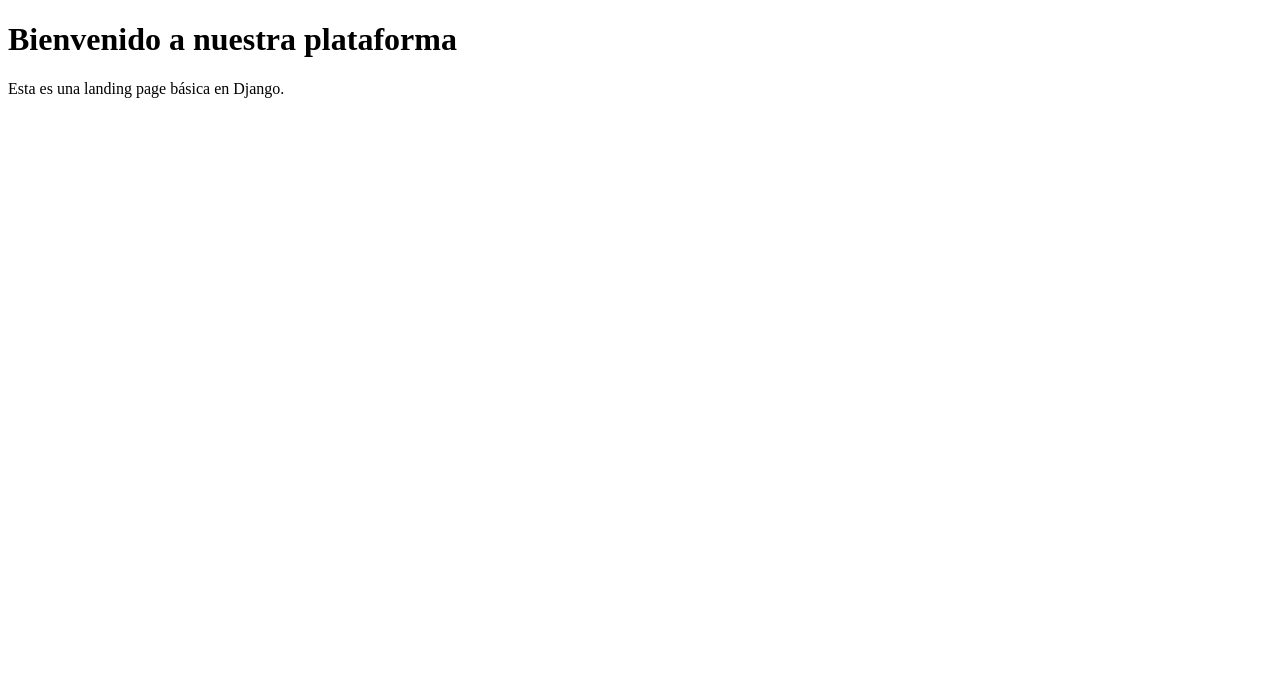
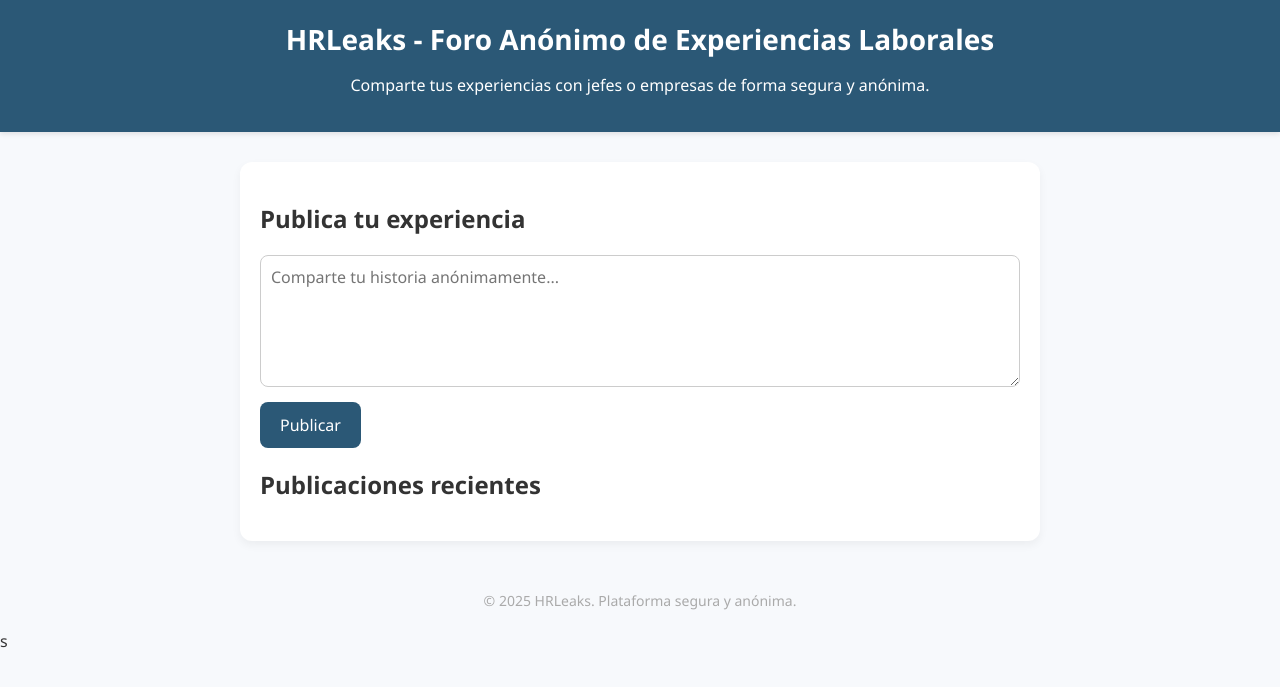
Before and after one commit to skkwiw72/HRleaks, a Django app: page / in a window 1280 px wide. Shown: the top 687 px of the page. Run offline with Django 5.2, Linux system fonts and the light colour scheme.

Commit message:
Proyecto iniciado landing

```diff
--- a/core/templates/landing.html
+++ b/core/templates/landing.html
@@ -1,12 +1,150 @@
-<!-- core/templates/core/landing.html -->
 <!DOCTYPE html>
 <html lang="es">
 <head>
-    <meta charset="UTF-8">
-    <title>Bienvenido</title>
+  <meta charset="UTF-8">
+  <title>HRLeaks - Foro Anónimo Laboral</title>
+  <meta name="viewport" content="width=device-width, initial-scale=1.0">
+  <style>
+    * {
+      box-sizing: border-box;
+      font-family: 'Segoe UI', Tahoma, Geneva, Verdana, sans-serif;
+    }
+
+    body {
+      margin: 0;
+      padding: 0;
+      background-color: #f7f9fc;
+      color: #333;
+    }
+
+    header {
+      background-color: #2b5876;
+      color: white;
+      padding: 20px;
+      text-align: center;
+      box-shadow: 0 2px 5px rgba(0,0,0,0.1);
+    }
+
+    h1 {
+      margin: 0;
+      font-size: 28px;
+    }
+
+    .container {
+      max-width: 800px;
+      margin: 30px auto;
+      padding: 20px;
+      background-color: white;
+      border-radius: 12px;
+      box-shadow: 0 4px 10px rgba(0,0,0,0.05);
+    }
+
+    .form-section textarea {
+      width: 100%;
+      padding: 10px;
+      font-size: 16px;
+      resize: vertical;
+      border-radius: 8px;
+      border: 1px solid #ccc;
+      margin-bottom: 10px;
+    }
+
+    .form-section button {
+      background-color: #2b5876;
+      color: white;
+      border: none;
+      padding: 12px 20px;
+      border-radius: 8px;
+      cursor: pointer;
+      font-size: 16px;
+      transition: background 0.3s ease;
+    }
+
+    .form-section button:hover {
+      background-color: #1d3f55;
+    }
+
+    .post {
+      background-color: #f0f4f8;
+      padding: 15px;
+      margin-top: 15px;
+      border-radius: 10px;
+      border-left: 4px solid #2b5876;
+      white-space: pre-wrap;
+    }
+
+    footer {
+      text-align: center;
+      padding: 20px;
+      color: #aaa;
+      font-size: 14px;
+    }
+  </style>
 </head>
 <body>
-    <h1>Bienvenido a nuestra plataforma</h1>
-    <p>Esta es una landing page básica en Django.</p>
+
+  <header>
+    <h1>HRLeaks - Foro Anónimo de Experiencias Laborales</h1>
+    <p>Comparte tus experiencias con jefes o empresas de forma segura y anónima.</p>
+  </header>
+
+  <div class="container">
+    <section class="form-section">
+      <h2>Publica tu experiencia</h2>
+      <textarea id="postContent" rows="5" placeholder="Comparte tu historia anónimamente..."></textarea>
+      <button onclick="publishPost()">Publicar</button>
+    </section>
+
+    <section class="post-list" id="postList">
+      <h2>Publicaciones recientes</h2>
+      <!-- Aquí se insertan los posts -->
+    </section>
+  </div>
+
+  <footer>
+    &copy; 2025 HRLeaks. Plataforma segura y anónima.
+  </footer>
+
+  <script>
+    function publishPost() {
+      const content = document.getElementById('postContent').value.trim();
+      if (!content) {
+        alert("Por favor, escribe algo antes de publicar.");
+        return;
+      }
+
+      const post = {
+        text: content,
+        date: new Date().toLocaleString()
+      };
+
+      let posts = JSON.parse(localStorage.getItem('posts')) || [];
+      posts.unshift(post);  // Añadir al inicio
+      localStorage.setItem('posts', JSON.stringify(posts));
+      document.getElementById('postContent').value = '';
+      renderPosts();
+    }
+
+    function renderPosts() {
+      const postList = document.getElementById('postList');
+      let posts = JSON.parse(localStorage.getItem('posts')) || [];
+
+      let html = '';
+      posts.forEach(post => {
+        html += `
+          <div class="post">
+            <div>${post.text}</div>
+            <small style="display:block; margin-top:10px; color: #888;">${post.date}</small>
+          </div>
+        `;
+      });
+
+      postList.innerHTML = '<h2>Publicaciones recientes</h2>' + html;
+    }
+
+    window.onload = renderPosts;
+  </script>
+
 </body>
 </html>
+s
```
